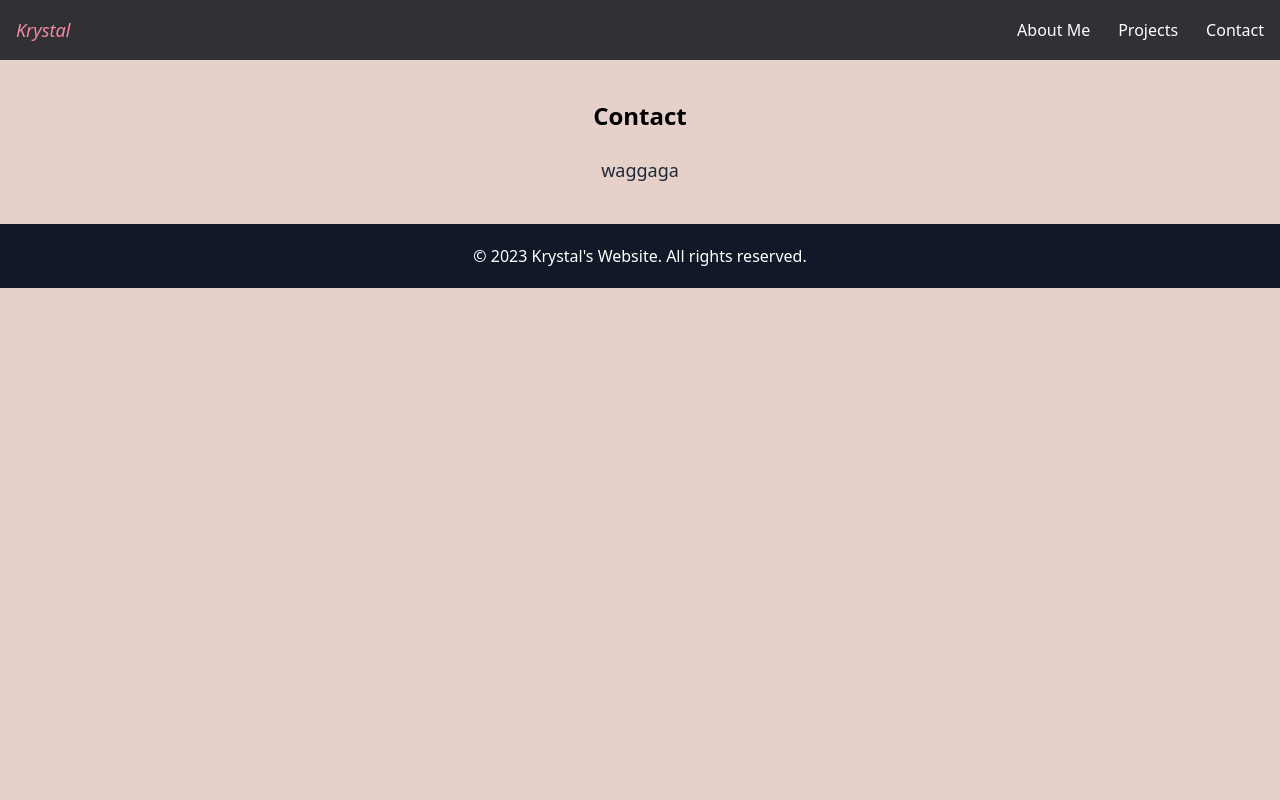
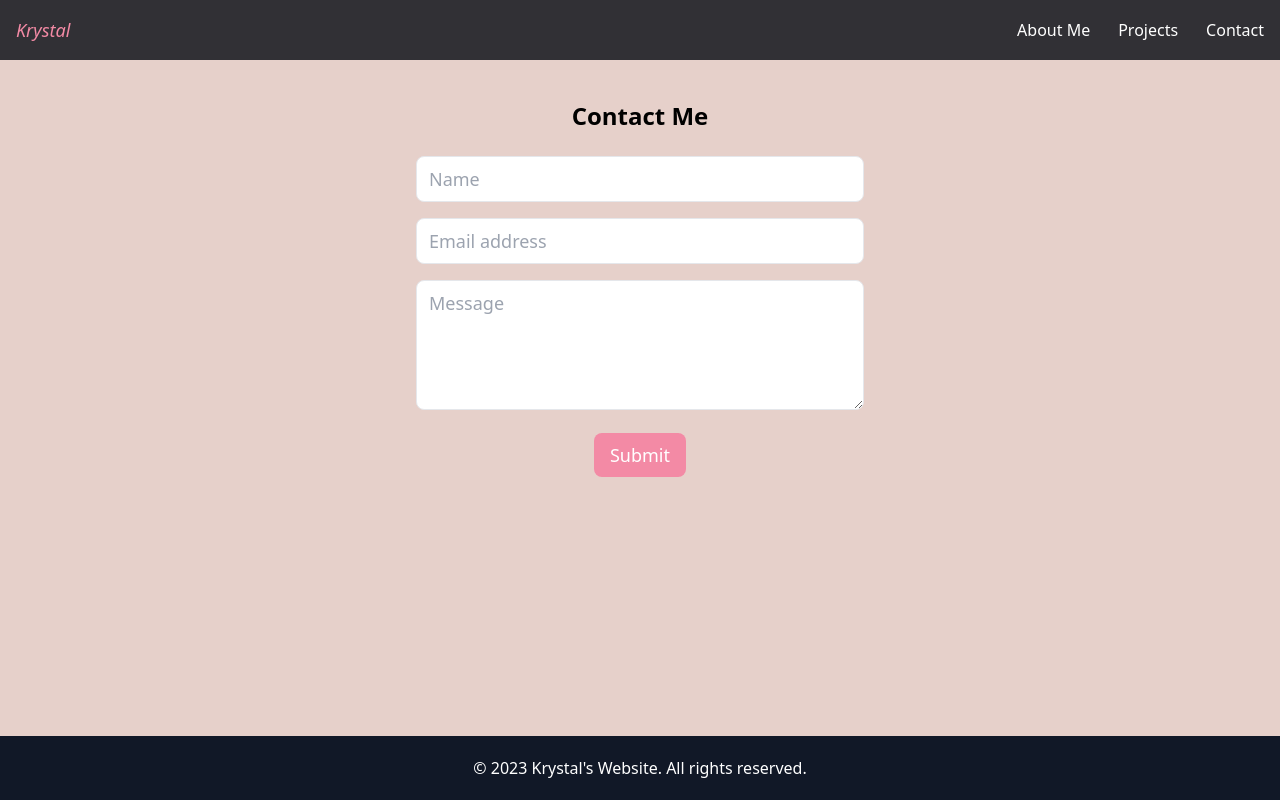
Before and after one commit to krystalZin/Portfolio, a plain HTML site: page contact.html in a window 1280 px wide. Drawn offline with nearby package versions, Linux system fonts and the light colour scheme.

Commit message:
contact form

```diff
--- a/contact.html
+++ b/contact.html
@@ -6,7 +6,7 @@
     <title>Krystal's Portfolio - Contact</title>
     <link href="https://cdn.jsdelivr.net/npm/tailwindcss@2.2.19/dist/tailwind.min.css" rel="stylesheet">
     <link rel="shortcut icon" href="public/logo.png" type="image/x-icon">
-    <link src="style.css" rel="stylesheet">
+    <link href="style.css" rel="stylesheet">
     <script src="https://cdn.tailwindcss.com"></script>
 </head>
 <body class="bg-[#E6D0CA] font-sans">
@@ -35,13 +35,27 @@
     </nav>
 
     <div class="container mx-auto max-w-screen-xl py-10 px-4 md:px-0 ">
-        <h2 class="text-2xl font-semibold mb-6 text-center text-black">Contact</h2>
+        <h2 class="text-2xl font-semibold mb-6 text-center text-black">Contact Me</h2>
         <div class="text-lg text-center text-gray-800">
-            <p>waggaga</p>
+
+            <form action="#" method="POST" class="max-w-md mx-auto">
+                <div class="mb-4">
+                    <input type="text" id="name" name="name" placeholder="Name" class="w-full px-3 py-2 border rounded-lg focus:outline-none focus:ring focus:border-[#F38AA5]" required>
+                </div>
+                <div class="mb-4">
+                    <input type="email" id="email" name="email" placeholder="Email address" class="w-full px-3 py-2 border rounded-lg focus:outline-none focus:ring focus:border-[#F38AA5]" required>
+                </div>
+                <div class="mb-4">
+                    <textarea id="message" name="message" rows="4" placeholder="Message" class="w-full px-3 py-2 border rounded-lg focus:outline-none focus:ring focus:border-[#F38AA5]" required></textarea>
+                </div>
+                <button type="submit" class="bg-[#F38AA5] text-white py-2 px-4 rounded-lg hover:bg-[#D9697B] transition duration-300">Submit</button>
+            </form>
         </div>
     </div>
 
-    <footer class="bg-gray-900 text-white py-5">
+
+
+    <footer class="bg-gray-900 text-white py-5 sticky-footer">
         <div class="container mx-auto text-center">
             <p>&copy; 2023 Krystal's Website. All rights reserved.</p>
         </div>
--- a/style.css
+++ b/style.css
@@ -0,0 +1,5 @@
+.sticky-footer {
+    position: fixed;
+    bottom: 0;
+    width: 100%;
+}
```
Also changed, not shown: index.html (+7 -25 lines).
